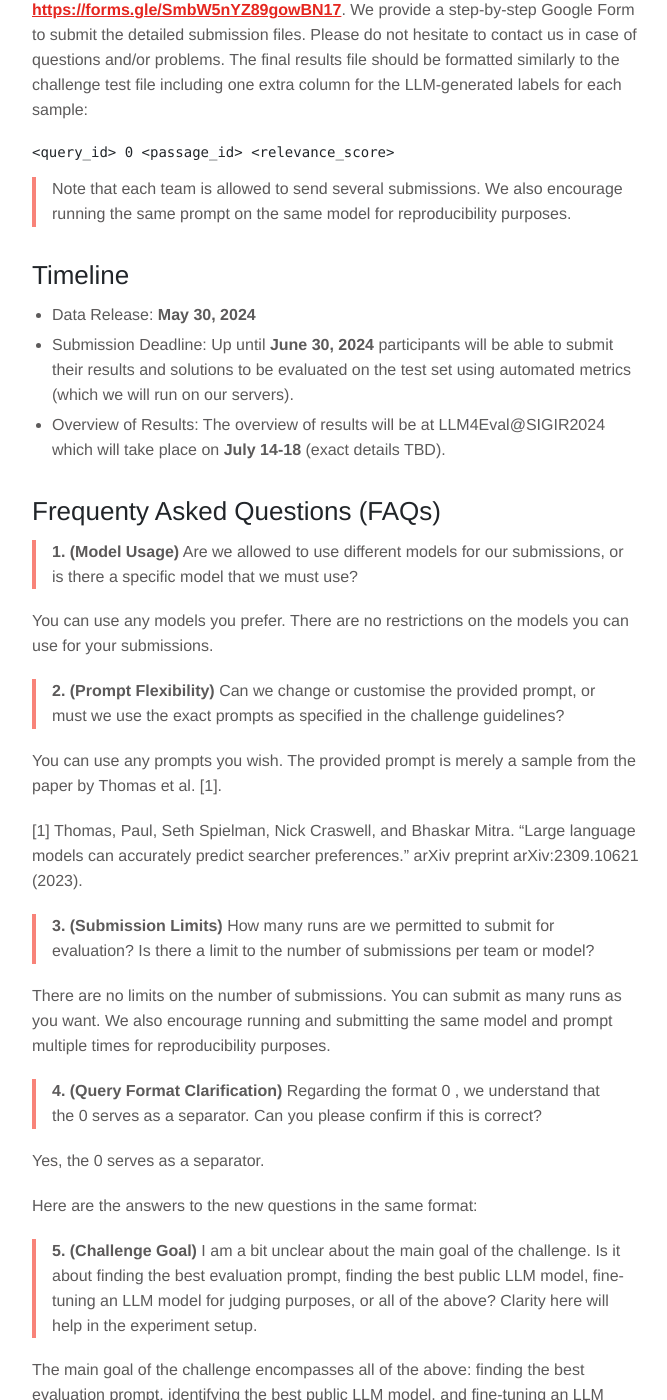
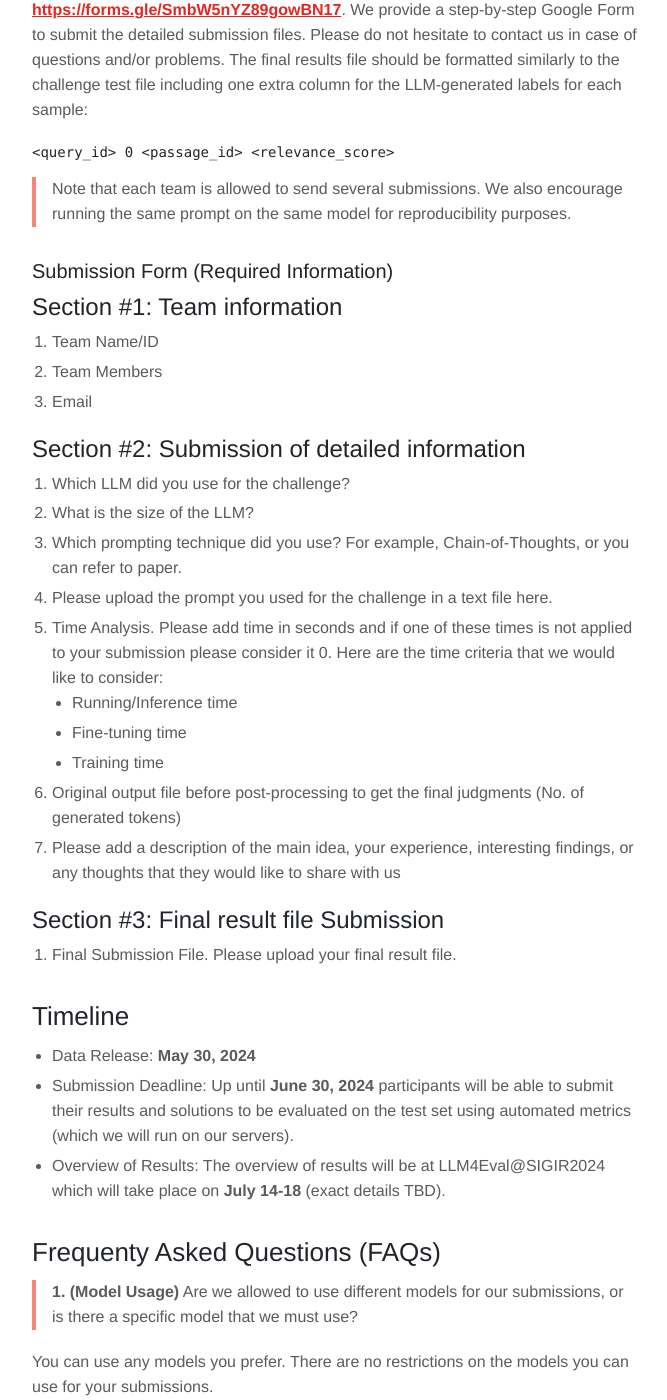
Before and after one commit to LLM4Eval/llm4eval, a Jekyll site: the page built from challenge.md, in a window 1280 px wide and 1400 px high, scrolled down 2314 px. Shown: the whole window, without its empty margins (143-810 px from the left). Built offline with Jekyll 4.4.1, drawn with Linux system fonts in a browser that asks for light colours.

Commit message:
Update challenge.md

```diff
--- a/challenge.md
+++ b/challenge.md
@@ -53,6 +53,31 @@ We will use Google Forms for submissions. Submissions are open at __[https://for
 
 > Note that each team is allowed to send several submissions. We also encourage running the same prompt on the same model for reproducibility purposes.
 
+### Submission Form (Required Information)
+
+#### Section #1: Team information
+
+1. Team Name/ID
+2. Team Members
+3. Email
+
+#### Section #2: Submission of detailed information
+
+1. Which LLM did you use for the challenge?
+2. What is the size of the LLM?
+3. Which prompting technique did you use? For example, Chain-of-Thoughts, or you can refer to paper.
+4. Please upload the prompt you used for the challenge in a text file here.
+5. Time Analysis. Please add time in seconds and if one of these times is not applied to your submission please consider it 0. Here are the time criteria that we would like to consider:
+    - Running/Inference time
+    - Fine-tuning time
+    - Training time
+6. Original output file before post-processing to get the final judgments (No. of generated tokens)
+7. Please add a description of the main idea, your experience, interesting findings, or any thoughts that they would like to share with us
+
+#### Section #3: Final result file Submission
+
+1. Final Submission File. Please upload your final result file.
+
 ## Timeline
 - Data Release: __May 30, 2024__
 - Submission Deadline: Up until __June 30, 2024__ participants will be able to submit their results and solutions to be evaluated on the test set using automated metrics (which we will run on our servers).
```
